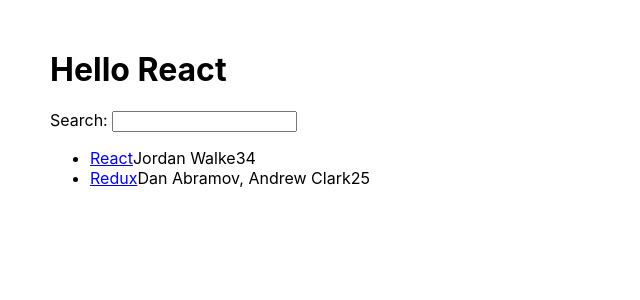
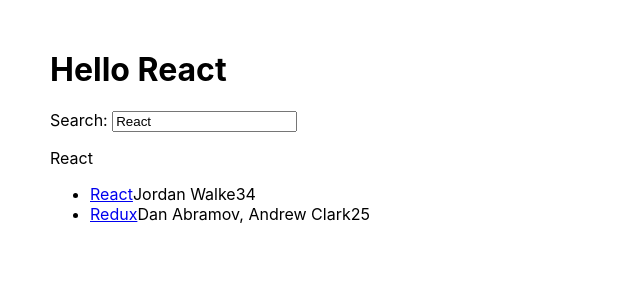
Before and after one commit to tomerrajuan/road-to-react_hacker-stories, a React (Create React App) app: page / in a window 1280 px wide. Shown: the top 300 px of the page, without its empty margins (0-640 px from the left). Built offline with nearby package versions, Linux system fonts and the light colour scheme.

Commit message:
[controlled-components] set input val to state val

```diff
--- a/src/App.js
+++ b/src/App.js
@@ -28,7 +28,7 @@
 };
 
 export default function App() {
-  const [inputVal, setInputVal] = useState();
+  const [inputVal, setInputVal] = useState('React');
 
   const onSearch = (e) => {
     setInputVal(e);
@@ -37,7 +37,7 @@
   return (
     <div>
       <h1>Hello {getTitle('React')}</h1>
-      <Search onSearch={onSearch} value={inputVal} />
+      <Search onSearch={onSearch} search={inputVal} />
       <List list={stories} />
     </div>
   );
--- a/src/components/Search.js
+++ b/src/components/Search.js
@@ -1,6 +1,6 @@
 import React from 'react';
 
-const Search = ({ onSearch, value }) => {
+const Search = ({ onSearch, search }) => {
 
   return (
     <>
@@ -9,10 +9,11 @@
         <input
           id="search"
           type="text"
+          value={search}
           onChange={(e) => onSearch(e.target.value)}
         />
       </div>
-      <p>{value}</p>
+      <p>{search}</p>
     </>
   );
 };
```
